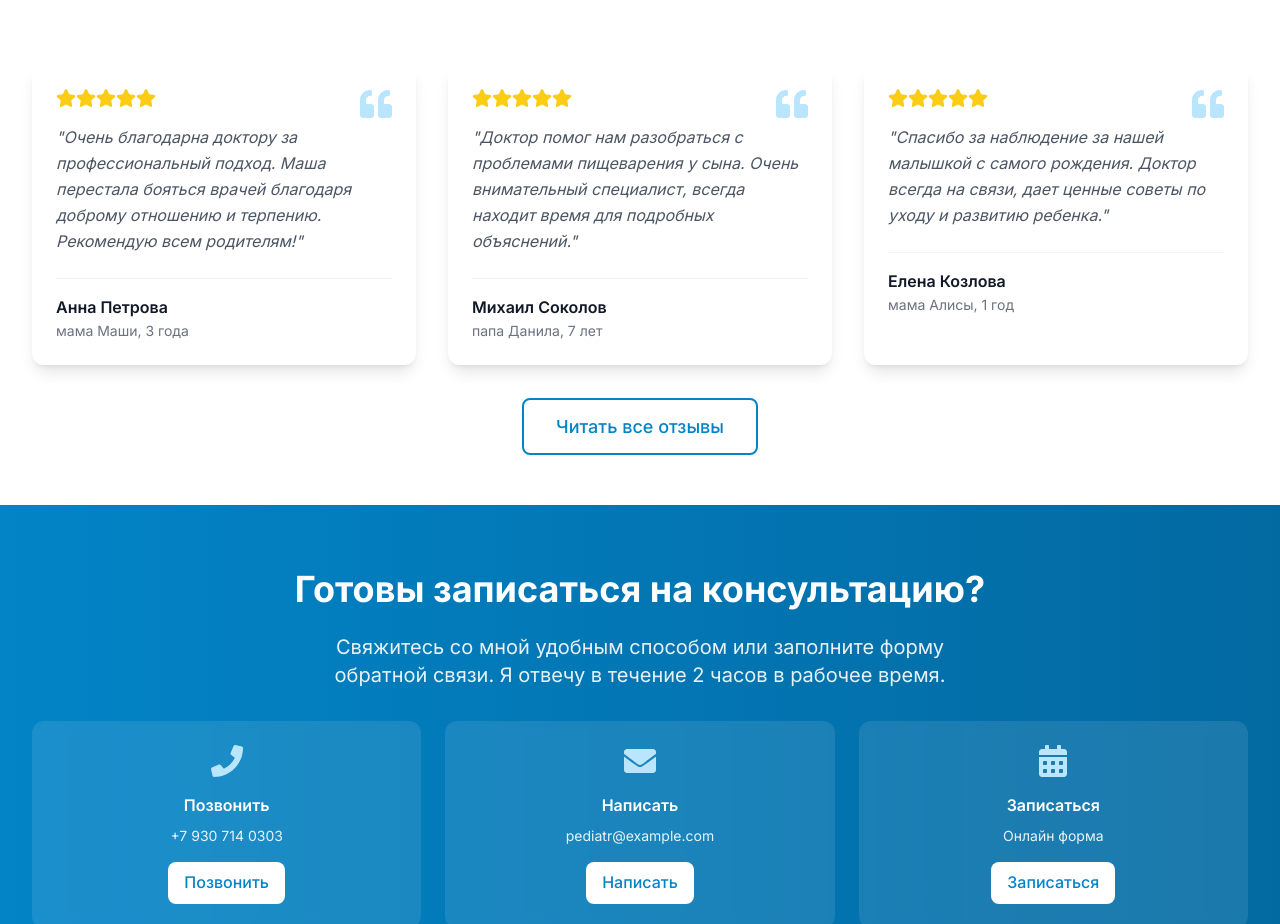
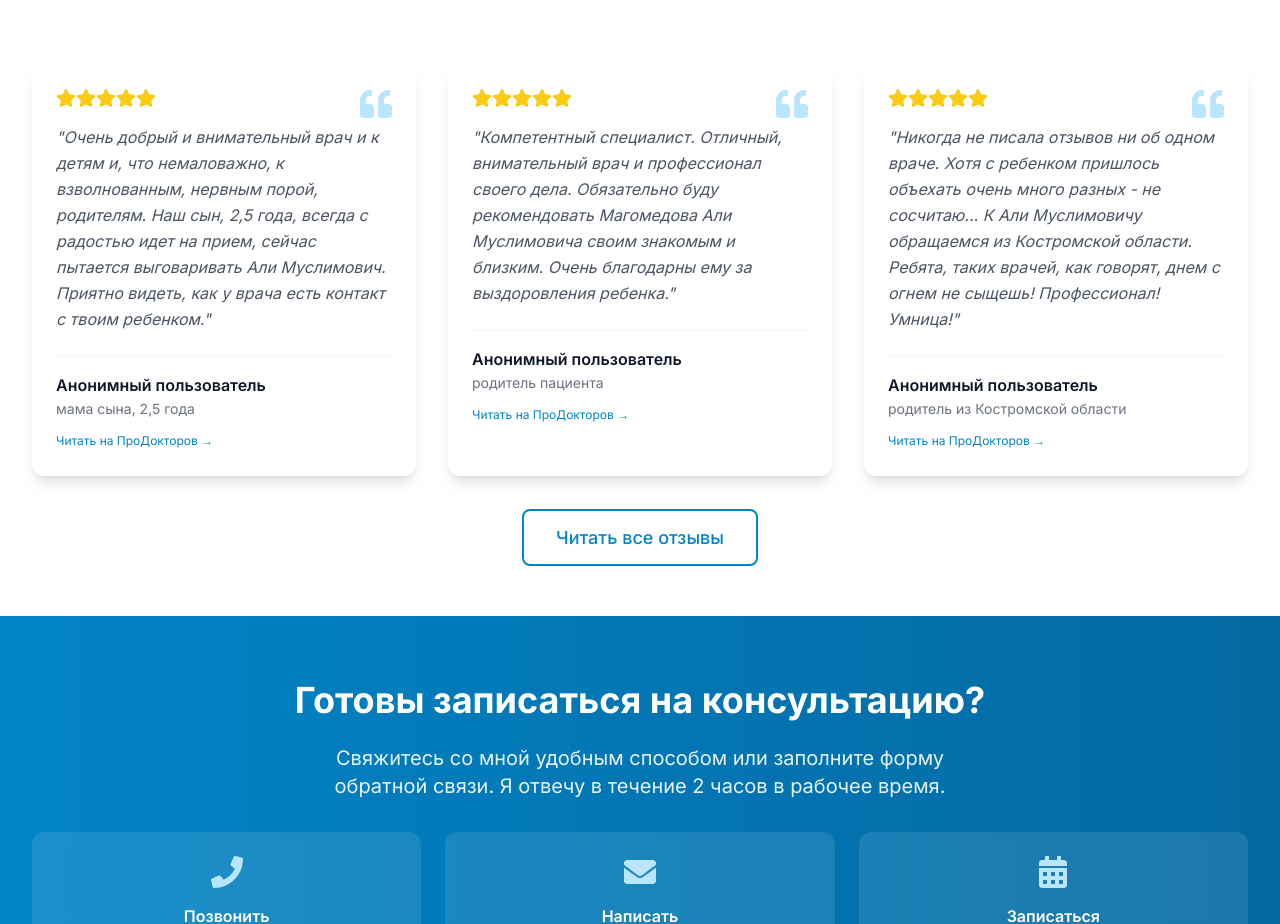
Before and after one commit to SultanBelyaev/pediatr-web, a Next.js app: page / in a window 1280 px wide. Shown: the part 2924-3848 px from the top of the page. Built offline with nearby package versions, Linux system fonts and the light colour scheme; no server answers.

Commit message:
бновлены отзывы реальными данными с роокторов с ссылками на источник

```diff
--- a/components/TestimonialsList.tsx
+++ b/components/TestimonialsList.tsx
@@ -7,83 +7,80 @@ export default function TestimonialsList() {
   const testimonials = [
     {
       id: 1,
-      name: 'Анна Петрова',
-      child: 'мама Маши, 3 года',
+      name: 'Анонимный пользователь',
+      child: 'мама сына, 2,5 года',
       rating: 5,
       date: '2 недели назад',
-      text: 'Очень благодарна доктору за профессиональный подход. Маша перестала бояться врачей благодаря доброму отношению и терпению. Всегда подробно объясняет, что происходит с ребенком.',
+      text: 'Очень добрый и внимательный врач и к детям и, что немаловажно, к взволнованным, нервным порой, родителям. Наш сын, 2,5 года, всегда с радостью идет на прием, сейчас пытается выговаривать Али Муслимович. Приятно видеть, как у врача есть контакт с твоим ребенком.',
       service: 'Консультация педиатра',
-      verified: true
+      verified: true,
+      source: 'https://prodoctorov.ru/nnovgorod/vrach/496615-magomedov/otzivi/'
     },
     {
       id: 2,
-      name: 'Михаил Соколов',
-      child: 'папа Данила, 7 лет',
+      name: 'Анонимный пользователь',
+      child: 'родитель пациента',
       rating: 5,
       date: '1 месяц назад',
-      text: 'Доктор помог нам разобраться с проблемами пищеварения у сына. Очень внимательный специалист, всегда находит время для подробных объяснений. Рекомендую!',
-      service: 'Лечение гастроэнтерологических проблем',
-      verified: true
+      text: 'Компетентный специалист. Отличный, внимательный врач и профессионал своего дела. Обязательно буду рекомендовать Магомедова Али Муслимовича своим знакомым и близким. Очень благодарны ему за выздоровления ребенка.',
+      service: 'Лечение заболеваний',
+      verified: true,
+      source: 'https://prodoctorov.ru/nnovgorod/vrach/496615-magomedov/otzivi/'
     },
     {
       id: 3,
-      name: 'Елена Козлова',
-      child: 'мама Алисы, 1 год',
+      name: 'Анонимный пользователь',
+      child: 'родитель из Костромской области',
       rating: 5,
       date: '3 месяца назад',
-      text: 'Спасибо за наблюдение за нашей малышкой с самого рождения. Доктор всегда на связи, дает ценные советы по уходу и развитию ребенка. Очень довольны!',
-      service: 'Наблюдение новорожденного',
-      verified: true
+      text: 'Никогда не писала отзывов ни об одном враче. Хотя с ребенком пришлось объехать очень много разных - не сосчитаю... К Али Муслимовичу обращаемся из Костромской области. Ребята, таких врачей, как говорят, днем с огнем не сыщешь! Профессионал! Умница!',
+      service: 'Консультация педиатра',
+      verified: true,
+      source: 'https://prodoctorov.ru/nnovgorod/vrach/496615-magomedov/otzivi/'
     },
     {
       id: 4,
-      name: 'Ольга Иванова',
-      child: 'мама Максима, 5 лет',
+      name: 'Анонимный пользователь',
+      child: 'родитель пациента',
       rating: 5,
       date: '2 месяца назад',
-      text: 'Отличный врач! Помог быстро справиться с простудой у сына. Объяснил все простым языком, дал четкие рекомендации. Ребенок выздоровел быстро.',
-      service: 'Лечение ОРВИ',
-      verified: true
+      text: 'Грамотный доктор (редкость). Рекомендую. Выслушает, к детям внимательный, осмотрит полностью, а не только жалобу.',
+      service: 'Профилактический осмотр',
+      verified: true,
+      source: 'https://prodoctorov.ru/nnovgorod/vrach/496615-magomedov/otzivi/'
     },
     {
       id: 5,
-      name: 'Сергей Волков',
-      child: 'папа Софии, 4 года',
+      name: 'Анонимный пользователь',
+      child: 'родитель пациента',
       rating: 5,
       date: '1 неделю назад',
-      text: 'Очень профессиональный подход. Доктор не только лечит, но и объясняет родителям, как правильно ухаживать за ребенком. Дочка теперь с удовольствием идет к врачу.',
-      service: 'Профилактический осмотр',
-      verified: true
+      text: 'Хочу сказать огромное спасибо за то, как нас сегодня ночью принял этот врач! Спокойно, грамотно, внимательно и вежливо! Таких врачей я ещё не встречала! Несмотря на ночное время, ребёнок был осмотрен несколько раз, на все мои вопросы были даны ответы, и советы!',
+      service: 'Экстренная помощь',
+      verified: true,
+      source: 'https://prodoctorov.ru/nnovgorod/vrach/496615-magomedov/otzivi/'
     },
     {
       id: 6,
-      name: 'Мария Сидорова',
-      child: 'мама Артема, 2 года',
+      name: 'Анонимный пользователь',
+      child: 'родитель пациента',
       rating: 5,
       date: '3 недели назад',
-      text: 'Благодарю за помощь в составлении рациона для малыша. Проблемы с аппетитом решились быстро. Очень довольна результатом и подходом врача.',
-      service: 'Консультация по питанию',
-      verified: true
+      text: 'Отличный врач. Лучший из участковых педиатров, которые нам попадались. Лечение недорогое, и главное, действенное. Ребёнок не боится к нему ходить, это очень важно.',
+      service: 'Участковый педиатр',
+      verified: true,
+      source: 'https://prodoctorov.ru/nnovgorod/vrach/496615-magomedov/otzivi/'
     },
     {
       id: 7,
-      name: 'Александр Морозов',
-      child: 'папа Виктории, 6 лет',
+      name: 'Анонимный пользователь',
+      child: 'родитель пациента',
       rating: 5,
       date: '2 месяца назад',
-      text: 'Доктор провела вакцинацию дочери. Все прошло без проблем, ребенок даже не плакал. Очень аккуратно и профессионально. Спасибо!',
-      service: 'Вакцинация',
-      verified: true
-    },
-    {
-      id: 8,
-      name: 'Наталья Федорова',
-      child: 'мама Дмитрия, 8 лет',
-      rating: 5,
-      date: '1 месяц назад',
-      text: 'Обратились с аллергией у сына. Доктор подобрала правильное лечение, дала рекомендации по питанию. Результат превзошел ожидания!',
-      service: 'Лечение аллергии',
-      verified: true
+      text: 'Прекрасный врач, думающий, внимательный к деталям. Если назначает лечение, то он помнит всю вашу историю с начала времен и, будьте уверены, лечение будет индивидуально ваше. Лучший педиатр из тех, кто лечил моих детей.',
+      service: 'Индивидуальное лечение',
+      verified: true,
+      source: 'https://prodoctorov.ru/nnovgorod/vrach/496615-magomedov/otzivi/'
     }
   ]
 
@@ -158,6 +155,7 @@ export default function TestimonialsList() {
                 </p>
 
                 {/* Author */}
+                <div className="flex items-center justify-between">
                   <div className="flex items-center">
                     <div className="w-10 h-10 bg-primary-100 rounded-full flex items-center justify-center mr-3">
                       <FaHeart className="w-5 h-5 text-primary-600" />
@@ -166,6 +164,15 @@ export default function TestimonialsList() {
                       <div className="font-semibold text-gray-900">{testimonial.name}</div>
                       <div className="text-sm text-gray-500">{testimonial.child}</div>
                     </div>
+                  </div>
+                  <a
+                    href={testimonial.source}
+                    target="_blank"
+                    rel="noopener noreferrer"
+                    className="text-xs text-primary-600 hover:text-primary-700 transition-colors ml-2"
+                  >
+                    ПроДокторов →
+                  </a>
                 </div>
               </motion.div>
             )
--- a/components/TestimonialsPreview.tsx
+++ b/components/TestimonialsPreview.tsx
@@ -7,22 +7,25 @@ import { FaStar, FaQuoteLeft } from 'react-icons/fa'
 export default function TestimonialsPreview() {
   const testimonials = [
     {
-      name: 'Анна Петрова',
-      child: 'мама Маши, 3 года',
-      text: 'Очень благодарна доктору за профессиональный подход. Маша перестала бояться врачей благодаря доброму отношению и терпению. Рекомендую всем родителям!',
-      rating: 5
+      name: 'Анонимный пользователь',
+      child: 'мама сына, 2,5 года',
+      text: 'Очень добрый и внимательный врач и к детям и, что немаловажно, к взволнованным, нервным порой, родителям. Наш сын, 2,5 года, всегда с радостью идет на прием, сейчас пытается выговаривать Али Муслимович. Приятно видеть, как у врача есть контакт с твоим ребенком.',
+      rating: 5,
+      source: 'https://prodoctorov.ru/nnovgorod/vrach/496615-magomedov/otzivi/'
     },
     {
-      name: 'Михаил Соколов',
-      child: 'папа Данила, 7 лет',
-      text: 'Доктор помог нам разобраться с проблемами пищеварения у сына. Очень внимательный специалист, всегда находит время для подробных объяснений.',
-      rating: 5
+      name: 'Анонимный пользователь',
+      child: 'родитель пациента',
+      text: 'Компетентный специалист. Отличный, внимательный врач и профессионал своего дела. Обязательно буду рекомендовать Магомедова Али Муслимовича своим знакомым и близким. Очень благодарны ему за выздоровления ребенка.',
+      rating: 5,
+      source: 'https://prodoctorov.ru/nnovgorod/vrach/496615-magomedov/otzivi/'
     },
     {
-      name: 'Елена Козлова',
-      child: 'мама Алисы, 1 год',
-      text: 'Спасибо за наблюдение за нашей малышкой с самого рождения. Доктор всегда на связи, дает ценные советы по уходу и развитию ребенка.',
-      rating: 5
+      name: 'Анонимный пользователь',
+      child: 'родитель из Костромской области',
+      text: 'Никогда не писала отзывов ни об одном враче. Хотя с ребенком пришлось объехать очень много разных - не сосчитаю... К Али Муслимовичу обращаемся из Костромской области. Ребята, таких врачей, как говорят, днем с огнем не сыщешь! Профессионал! Умница!',
+      rating: 5,
+      source: 'https://prodoctorov.ru/nnovgorod/vrach/496615-magomedov/otzivi/'
     }
   ]
 
@@ -70,7 +73,15 @@ export default function TestimonialsPreview() {
 
               <div className="border-t border-gray-100 pt-4">
                 <div className="font-semibold text-gray-900">{testimonial.name}</div>
-                <div className="text-sm text-gray-500">{testimonial.child}</div>
+                <div className="text-sm text-gray-500 mb-2">{testimonial.child}</div>
+                <a
+                  href={testimonial.source}
+                  target="_blank"
+                  rel="noopener noreferrer"
+                  className="text-xs text-primary-600 hover:text-primary-700 transition-colors"
+                >
+                  Читать на ПроДокторов →
+                </a>
               </div>
             </motion.div>
           ))}
```
Lines whose indentation alone changed are shown as unchanged.
